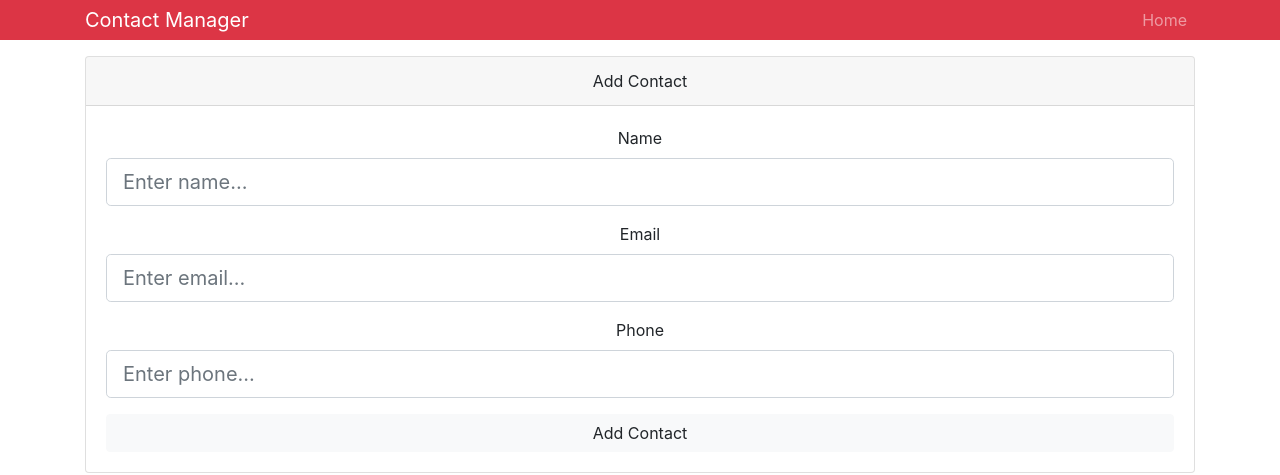
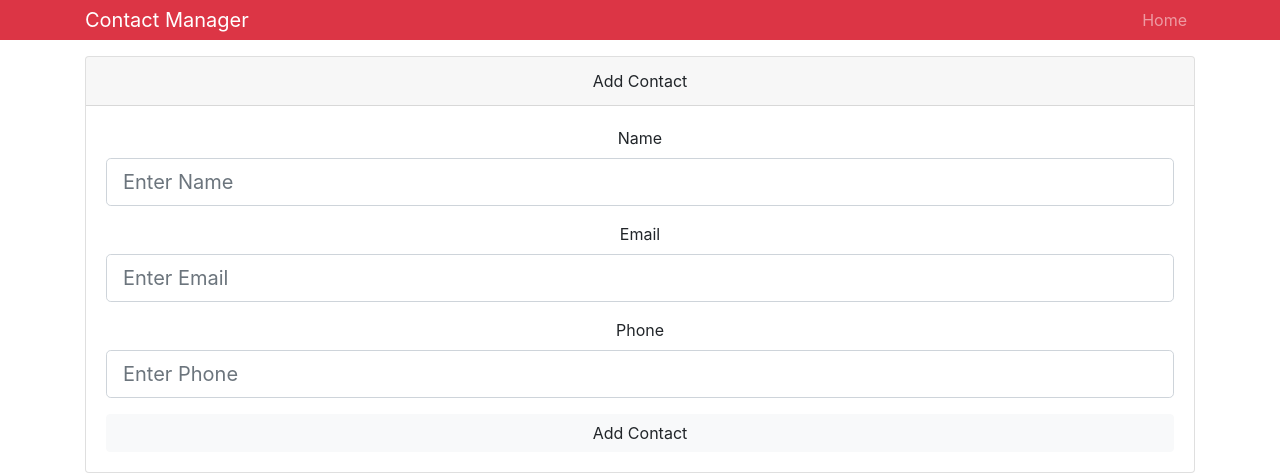
Before and after one commit to atom888/contact-manager, a React (Create React App) app: page / in a window 1280 px wide. Shown: the top 475 px of the page. Built offline with nearby package versions, Linux system fonts and the light colour scheme.

Commit message:
Aded router pakage

```diff
--- a/package.json
+++ b/package.json
@@ -3,9 +3,13 @@
   "version": "0.1.0",
   "private": true,
   "dependencies": {
+    "bootstrap": "^4.3.1",
+    "classnames": "^2.2.6",
     "react": "^16.8.1",
     "react-dom": "^16.8.1",
-    "react-scripts": "2.1.5"
+    "react-router-dom": "^4.4.0",
+    "react-scripts": "2.1.5",
+    "uuid": "^3.3.2"
   },
   "scripts": {
     "start": "react-scripts start",
--- a/src/components/contacts/AddContact.js
+++ b/src/components/contacts/AddContact.js
@@ -7,7 +7,8 @@ class AddContact extends Component {
   state = {
     name: "",
     email: "",
-    phone: ""
+    phone: "",
+    errors: {}
   };
 
   onChange = e => {
@@ -20,24 +21,39 @@ class AddContact extends Component {
     e.preventDefault();
     const { name, email, phone } = this.state;
 
-    const newContact = {
-      id: uuid(),
-      name,
-      email,
-      phone
-    };
+    // Check for Errors
+    if (name === "") {
+      this.setState({
+        errors: { name: "Name is required" }
+      });
+      return;
+    }
+    if (email === "") {
+      this.setState({
+        errors: { name: "Email is required" }
+      });
+      return;
+    }
+    if (phone === "") {
+      this.setState({
+        errors: { name: "Phone is required" }
+      });
+      return;
+    }
 
-    dispatch({ type: "ADD_CONTACT", payload: newContact });
+    dispatch({ type: "ADD_CONTACT", payload: { ...this.state, id: uuid() } });
 
+    // Clear State
     this.setState({
       name: "",
       email: "",
-      phone: ""
+      phone: "",
+      errors: {}
     });
   };
 
   render() {
-    const { name, email, phone } = this.state;
+    const { name, email, phone, errors } = this.state;
 
     return (
       <Consumer>
@@ -51,24 +67,27 @@ class AddContact extends Component {
                   <TextInputGroup
                     label="Name"
                     name="name"
+                    placeholder="Enter Name"
                     value={name}
-                    placeholder="Enter name..."
                     onChange={this.onChange}
+                    error={errors.name}
                   />
                   <TextInputGroup
                     label="Email"
                     name="email"
                     type="email"
-                    placeholder="Enter email..."
+                    placeholder="Enter Email"
                     value={email}
                     onChange={this.onChange}
+                    error={errors.email}
                   />
                   <TextInputGroup
                     label="Phone"
                     name="phone"
-                    placeholder="Enter phone..."
+                    placeholder="Enter Phone"
                     value={phone}
                     onChange={this.onChange}
+                    error={errors.phone}
                   />
                   <input
                     type="submit"
```
